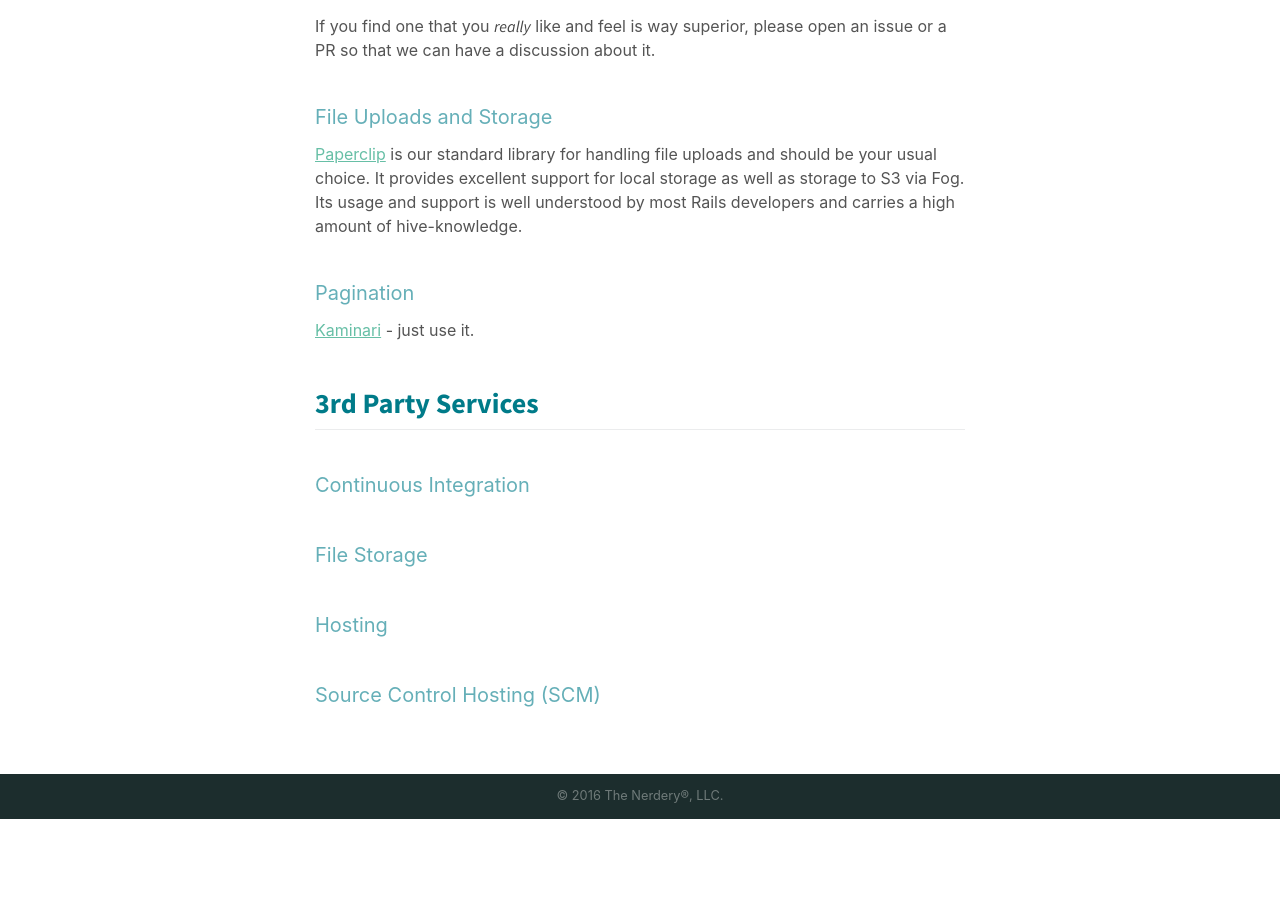
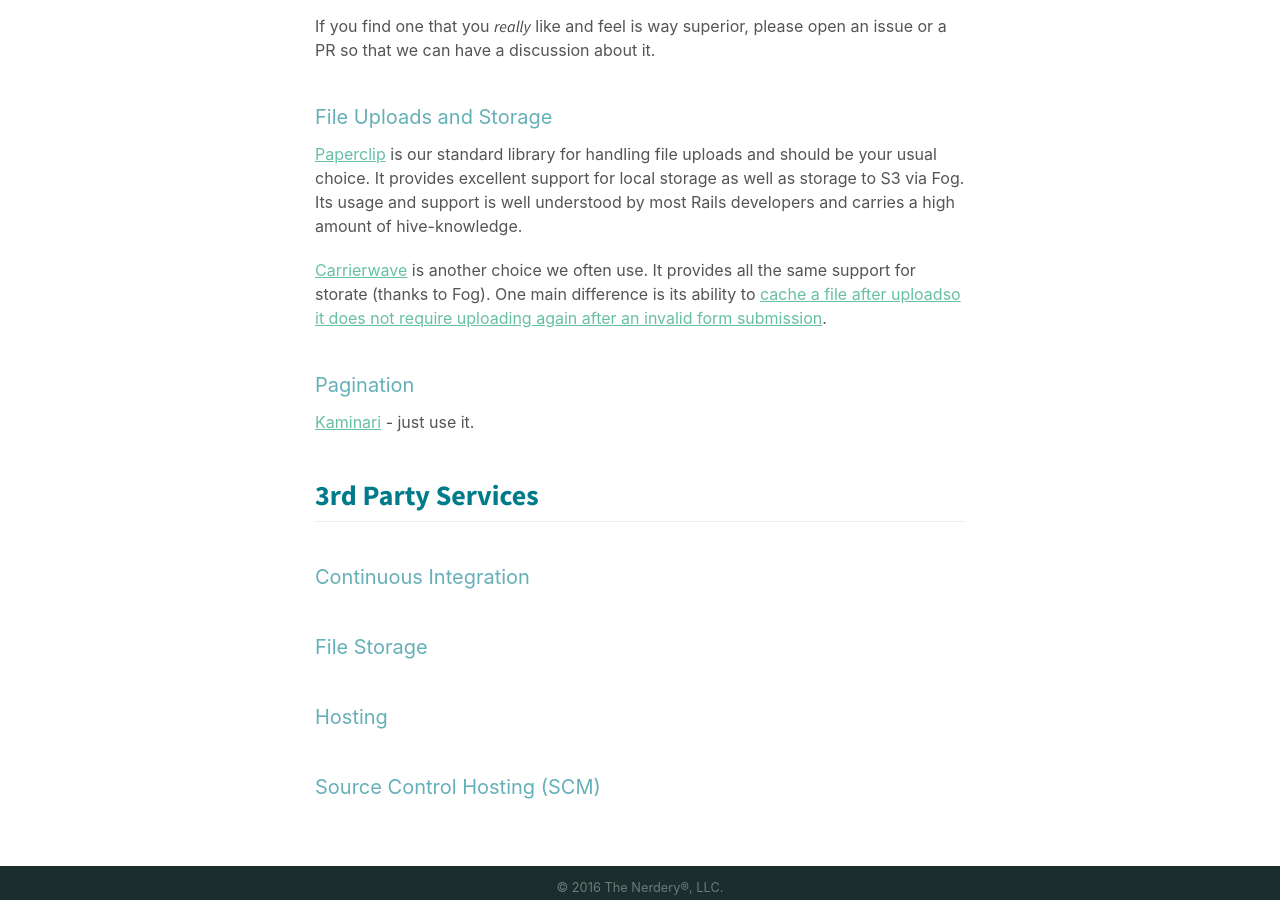
Before and after one commit to thenerdery/ruby-standards, a Jekyll site: the page built from index.md, in a window 1280 px wide and 900 px high, scrolled down 4600 px. Built offline with Jekyll 4.4.1, drawn with Linux system fonts in a browser that asks for light colours; some web fonts are replaced; before the commit the page ends 5419 px from its top, so only the background shows below that.

Commit message:
Add comment about carrierwave

```diff
--- a/index.md
+++ b/index.md
@@ -109,6 +109,8 @@ If you find one that you *really* like and feel is way superior, please open an
 
 [Paperclip](https://github.com/thoughtbot/paperclip) is our standard library for handling file uploads and should be your usual choice.  It provides excellent support for local storage as well as storage to S3 via Fog.  Its usage and support is well understood by most Rails developers and carries a high amount of hive-knowledge.
 
+[Carrierwave](https://github.com/carrierwaveuploader/carrierwave) is another choice we often use.  It provides all the same support for storate (thanks to Fog).  One main difference is its ability to [cache a file after uploadso it does not require uploading again after an invalid form submission](https://github.com/carrierwaveuploader/carrierwave#making-uploads-work-across-form-redisplays).
+
 ## Pagination
 
 [Kaminari](https://github.com/amatsuda/kaminari) - just use it.
```
